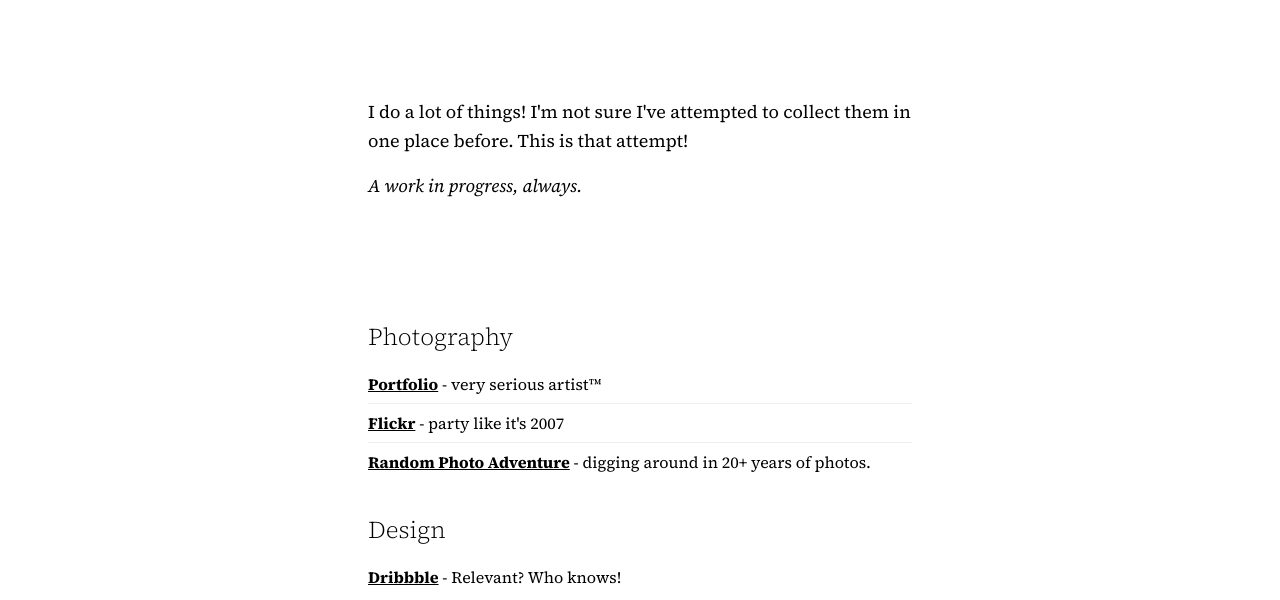
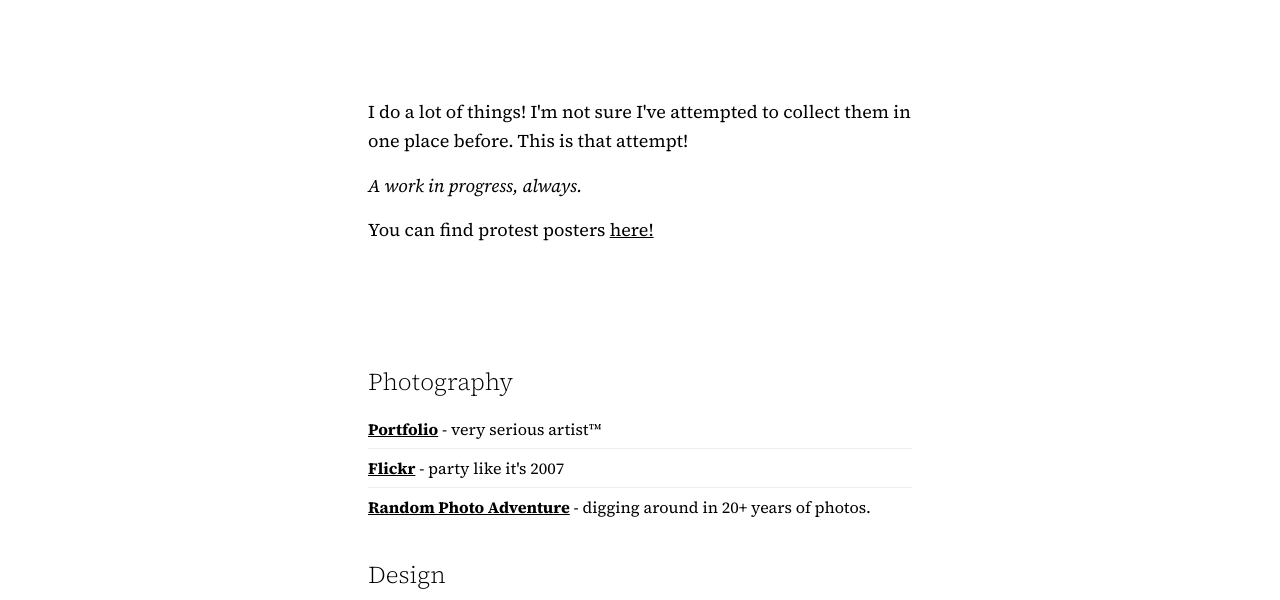
Before and after one commit to mjchamplin/Personal-Website, an Eleventy site: page src/links.md in a window 1280 px wide. Shown: the part 177-777 px from the top of the page. Built offline with nearby package versions, Linux system fonts and the light colour scheme; Eleventy itself is replaced by a stand-in of ours; files that its build step writes are made by us from their sources.

Commit message:
Update links.md to include posters on Box

```diff
--- a/src/links.md
+++ b/src/links.md
@@ -9,6 +9,8 @@
 I do a lot of things! I'm not sure I've attempted to collect them in one place before. This is that attempt!
 
 *A work in progress, always.*
+
+You can find protest posters [here!](https://app.box.com/s/qj8simk11pnlrd8yw0rkq5ue9s4mye3f)
 
 </div>
 
```
